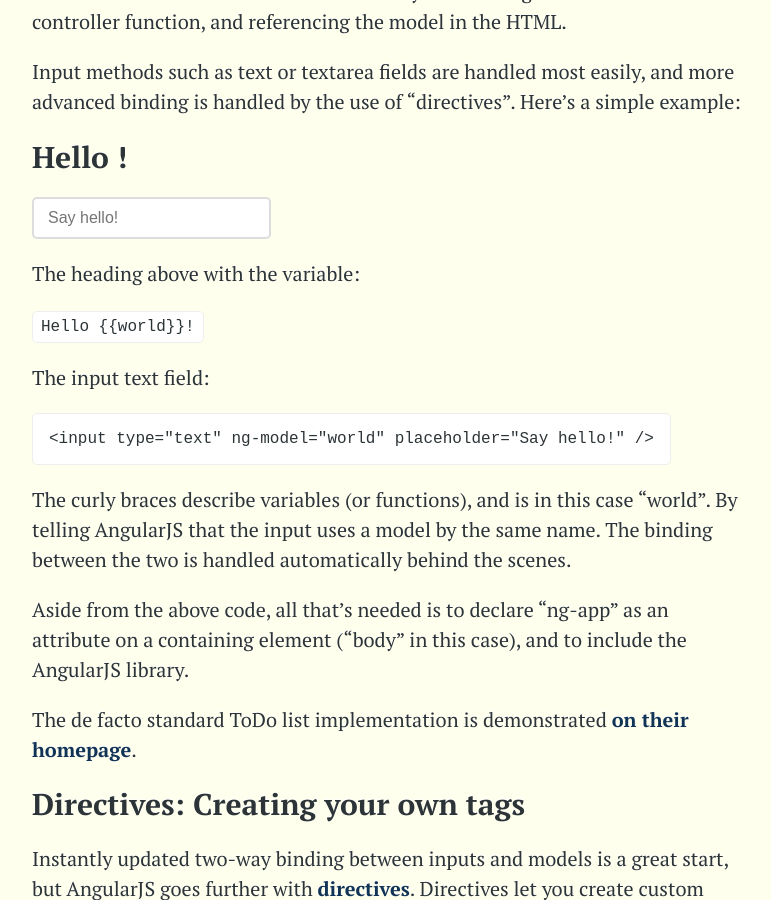
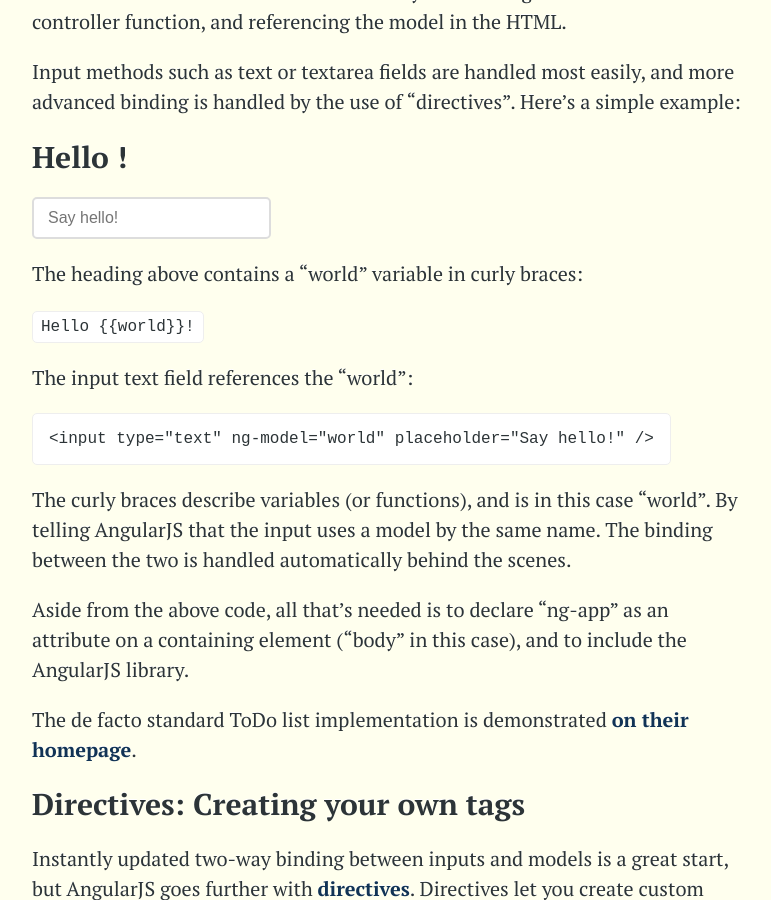
Before and after one commit to donovanh/donovanh.github.com, a Jekyll site: the page built from _posts/2012-08-14-angularjs-introduction.markdown, in a window 1280 px wide and 900 px high, scrolled down 827 px. Shown: the whole window, without its empty margins (248-1019 px from the left). Built offline with Jekyll 4.4.1, drawn with Linux system fonts in a browser that asks for light colours; nearby versions of some CDN libraries.

Commit message:
Better text around the demo

```diff
--- a/_posts/2012-08-14-angularjs-introduction.markdown
+++ b/_posts/2012-08-14-angularjs-introduction.markdown
@@ -23,13 +23,13 @@ Input methods such as text or textarea fields are handled most easily, and more
 
 <input type="text" ng-model="world" placeholder="Say hello!" />
 
-The heading above with the variable:
+The heading above contains a "world" variable in curly braces:
 
 <code class="ng-non-bindable">
 	Hello {{world}}!
 </code>
 
-The input text field:
+The input text field references the "world":
 
 	<input type="text" ng-model="world" placeholder="Say hello!" />
 
```
